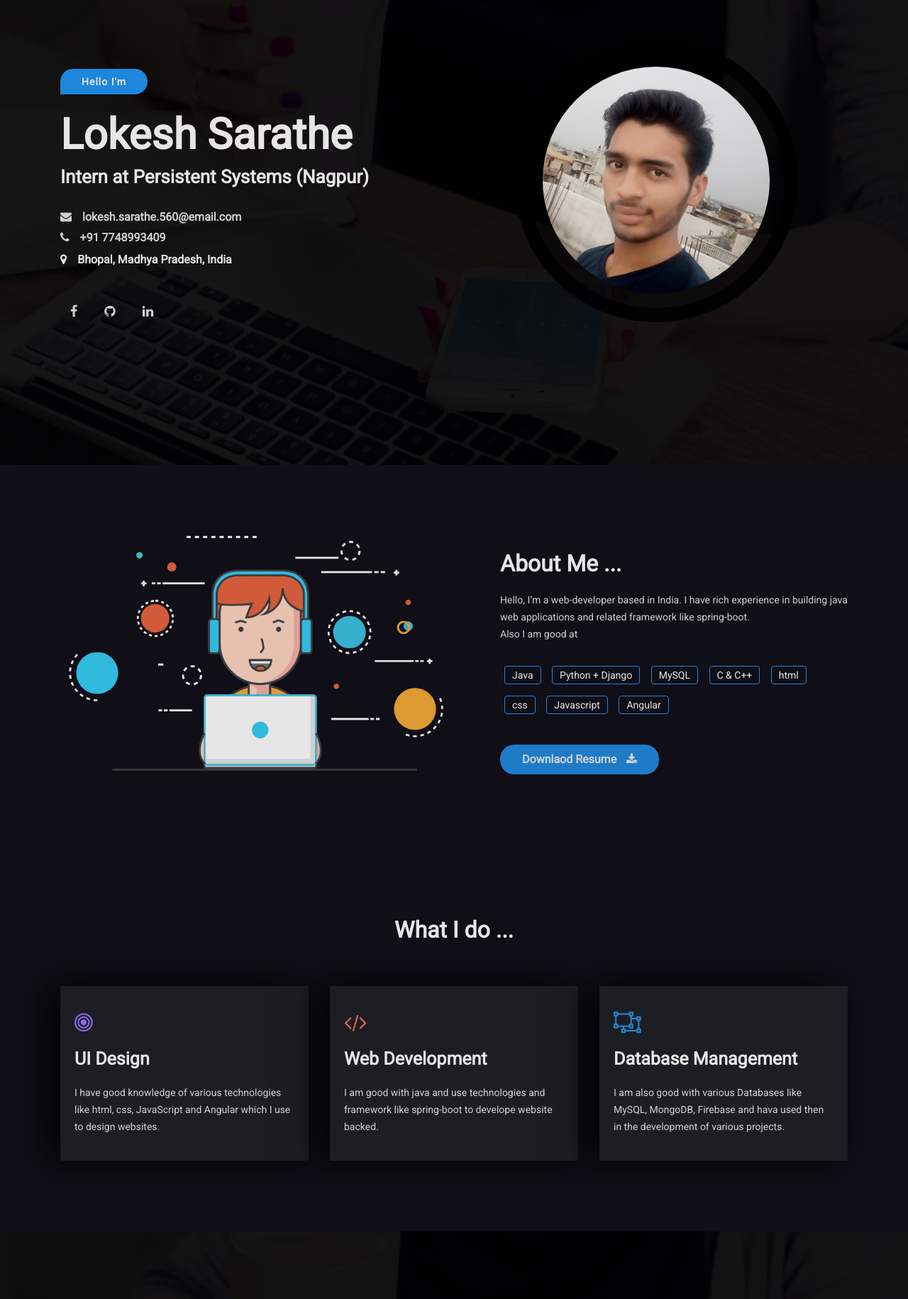
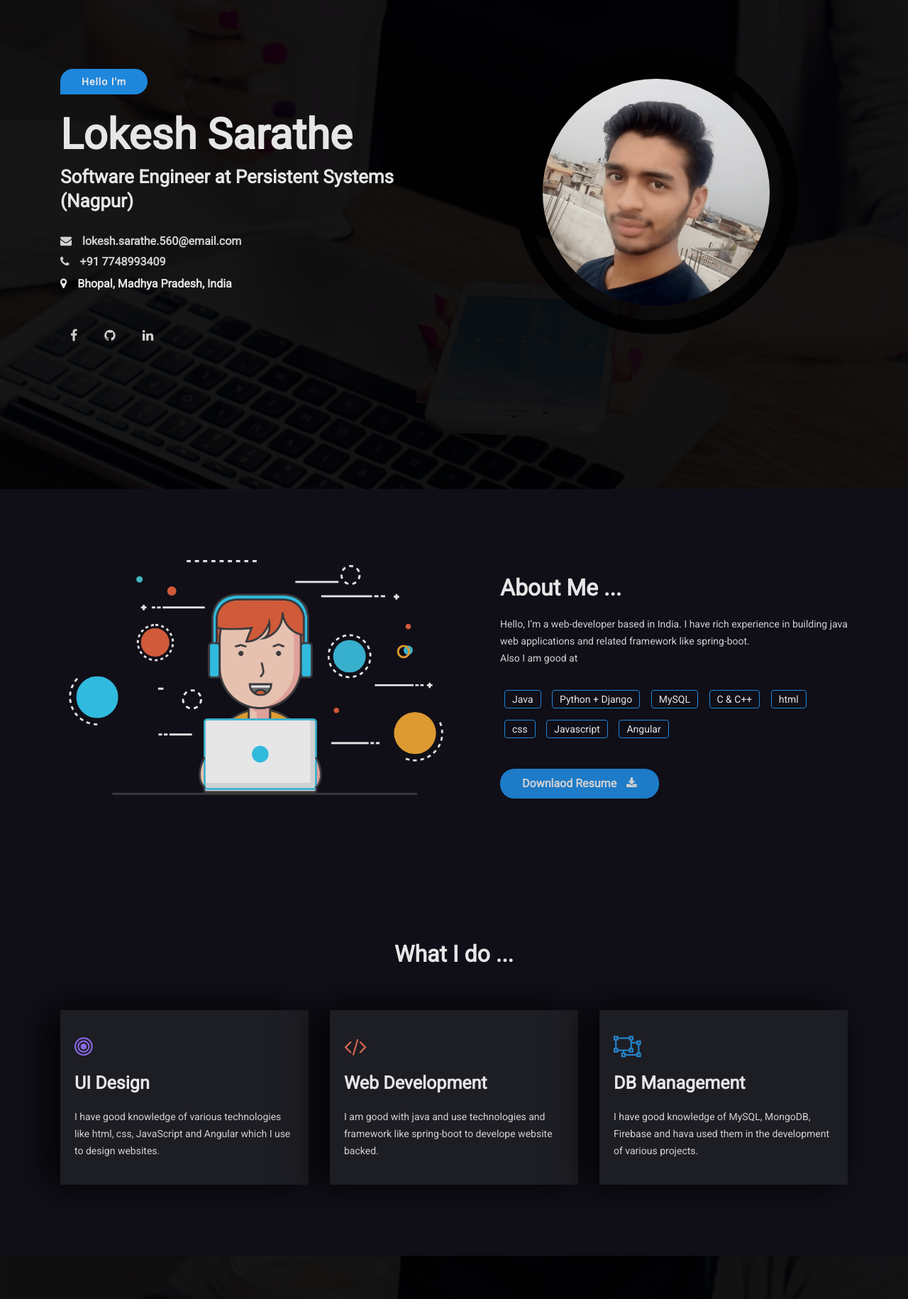
Before and after one commit to lokeshsarathe18/lokeshsarathe18.github.io, a plain HTML site: page index.html in a window 1280 px wide. Shown: the part 177-2007 px from the top of the page at 71% size. Drawn offline with Linux system fonts and the light colour scheme; some packages are replaced by stand-ins of ours.

Commit message:
my portfolio

```diff
--- a/index.html
+++ b/index.html
@@ -6,11 +6,6 @@
     <!-- Required meta tags -->
     <meta charset="utf-8">
     <meta http-equiv="X-UA-Compatible" content="IE=edge">
-    <meta name="description" content="Maha Personal cv/resume template for professional and personal website." />
-    <meta name="keywords"
-        content="creative, cv, designer,  online cv, online resume, powerful portfolio, professional, professional resume, responsive, resume, vcard " />
-    <meta name="developer" content="Md. Siful Islam">
-    <meta name="viewport" content="width=device-width, initial-scale=1, shrink-to-fit=no">
 
     <!-- FAV AND ICONS   -->
     <link rel="shortcut icon" href="assets/images/favicon.ico">
@@ -109,7 +104,7 @@
 
                             <h2 class="wow fadeInUp" data-wow-duration="0.8s" data-wow-delay="0.2s">Lokesh Sarathe</h2>
                             <h4 class="wow fadeInUp" data-wow-duration="0.8s" data-wow-delay="0.3s">
-                                Intern at Persistent Systems (Nagpur)
+                                Software Engineer at Persistent Systems (Nagpur)
                             </h4>
 
                             <ul>
@@ -232,9 +227,9 @@
                     <div class="mh-service-item shadow-1 dark-bg wow fadeInUp" data-wow-duration="0.8s"
                         data-wow-delay="0.7s">
                         <i class="fa fa-object-ungroup sky-color"></i>
-                        <h3>Database Management</h3>
+                        <h3>DB Management</h3>
                         <p>
-                            I am also good with various Databases like MySQL, MongoDB, Firebase and hava used then in
+                            I have good knowledge of MySQL, MongoDB, Firebase and hava used them in
                             the development of various projects.
                         </p>
                     </div>
```
